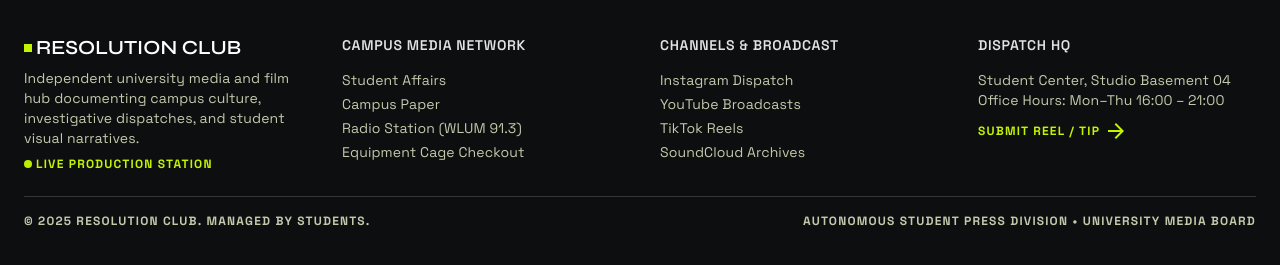
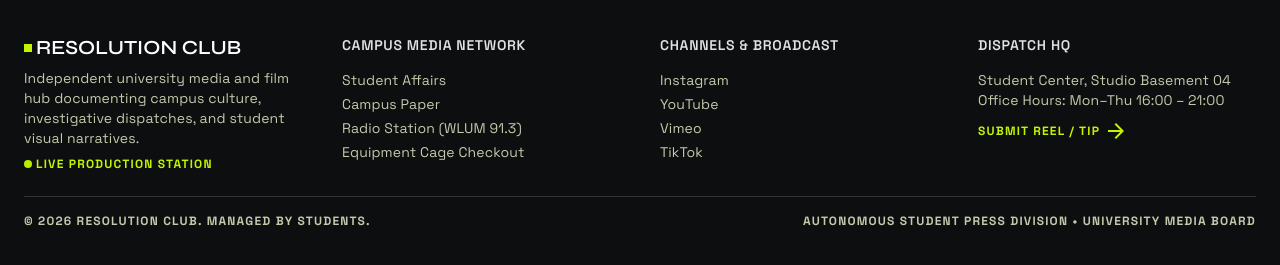
Before and after one commit to cosmic-striker/rev, a Next.js app: page /join in a window 1280 px wide. Shown: the part 1951-2216 px from the top of the page. Built offline with nearby package versions, Linux system fonts and the light colour scheme; no server answers.

Commit message:
feat: phase 5 centralize content in lib/site.ts, add TODOs, improve metadata

```diff
--- a/app/layout.tsx
+++ b/app/layout.tsx
@@ -19,9 +19,13 @@ const spaceGrotesk = Space_Grotesk({
 });
 
 export const metadata: Metadata = {
-  title: "Resolution Club | Student Media Collective",
+  title: {
+    default: "Resolution Club | Student Media Collective",
+    template: "%s | Resolution Club",
+  },
   description:
     "Student-run university media and film collective documenting campus culture, investigative dispatches, and student visual narratives.",
+  metadataBase: new URL(process.env.NEXT_PUBLIC_SITE_URL ?? "http://localhost:3000"),
 };
 
 export default function RootLayout({
--- a/components/layout/SiteFooter.tsx
+++ b/components/layout/SiteFooter.tsx
@@ -1,6 +1,8 @@
 import Link from "next/link";
+import { footerLinks, siteConfig } from "@/lib/site";
 
 export default function SiteFooter() {
+  const year = siteConfig.year;
   return (
     <footer className="w-full bg-surface-container-lowest border-t border-surface-variant py-space-xl">
       <div className="max-w-7xl mx-auto px-gutter">
@@ -55,26 +57,16 @@ export default function SiteFooter() {
               Channels &amp; Broadcast
             </h4>
             <ul className="space-y-space-xs font-body-sm text-body-sm">
-              <li>
-                <a className="text-on-surface-variant hover:text-primary transition-colors" href="#">
-                  Instagram Dispatch
-                </a>
-              </li>
-              <li>
-                <a className="text-on-surface-variant hover:text-primary transition-colors" href="#">
-                  YouTube Broadcasts
-                </a>
-              </li>
-              <li>
-                <a className="text-on-surface-variant hover:text-primary transition-colors" href="#">
-                  TikTok Reels
-                </a>
-              </li>
-              <li>
-                <a className="text-on-surface-variant hover:text-primary transition-colors" href="#">
-                  SoundCloud Archives
-                </a>
-              </li>
+              {footerLinks.connect.map((link) => (
+                <li key={link.label}>
+                  <a
+                    className="text-on-surface-variant hover:text-primary transition-colors"
+                    href={link.href}
+                  >
+                    {link.label}
+                  </a>
+                </li>
+              ))}
             </ul>
           </div>
 
@@ -98,7 +90,7 @@ export default function SiteFooter() {
         </div>
 
         <div className="pt-space-md flex flex-col sm:flex-row justify-between items-center gap-space-sm text-on-surface-variant font-label-sm text-label-sm uppercase">
-          <span>© 2025 Resolution Club. Managed by students.</span>
+          <span>© {year} {siteConfig.name}. Managed by students.</span>
           <span>Autonomous Student Press Division • University Media Board</span>
         </div>
       </div>
--- /dev/null
+++ b/lib/site.ts
@@ -0,0 +1,36 @@
+// Centralized site content. Update placeholder values here.
+// TODO: Replace placeholder values with real organization details.
+
+export const siteConfig = {
+  name: "Resolution Club",
+  shortName: "Resolution Club",
+  description:
+    "Student-run university media and film collective documenting campus culture, investigative dispatches, and student visual narratives.",
+  url: process.env.NEXT_PUBLIC_SITE_URL ?? "http://localhost:3000",
+  year: new Date().getFullYear(),
+  contactEmail: "contact@resolutionclub.example.com", // TODO
+  instagram: "#", // TODO
+  youtube: "#", // TODO
+  vimeo: "#", // TODO
+  tiktok: "#", // TODO
+  address: "Student Center Basement Room 04", // TODO
+};
+
+export const footerLinks = {
+  explore: [
+    { label: "Stories", href: "/stories" },
+    { label: "Creators", href: "/creators" },
+    { label: "Join the Crew", href: "/join" },
+  ],
+  dispatch: [
+    { label: "Request Coverage", href: "/#request-coverage" },
+    { label: "Equipment Cage", href: "/#equipment-cage" },
+    { label: "Production Guidelines", href: "/join" },
+  ],
+  connect: [
+    { label: "Instagram", href: siteConfig.instagram },
+    { label: "YouTube", href: siteConfig.youtube },
+    { label: "Vimeo", href: siteConfig.vimeo },
+    { label: "TikTok", href: siteConfig.tiktok },
+  ],
+};
```
